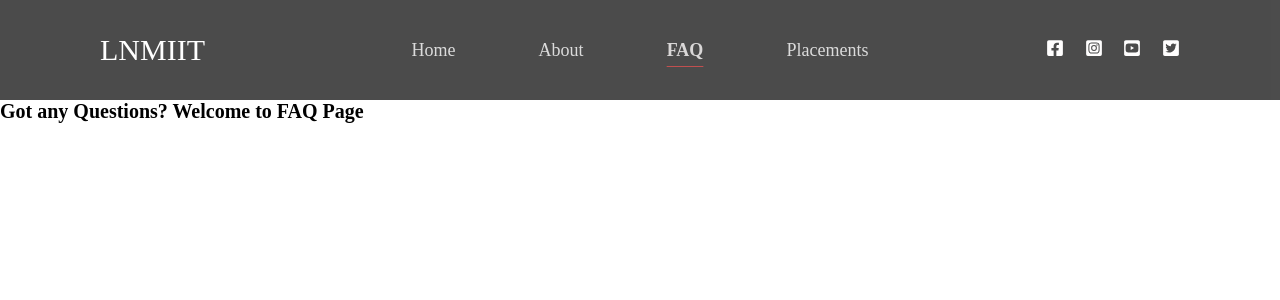
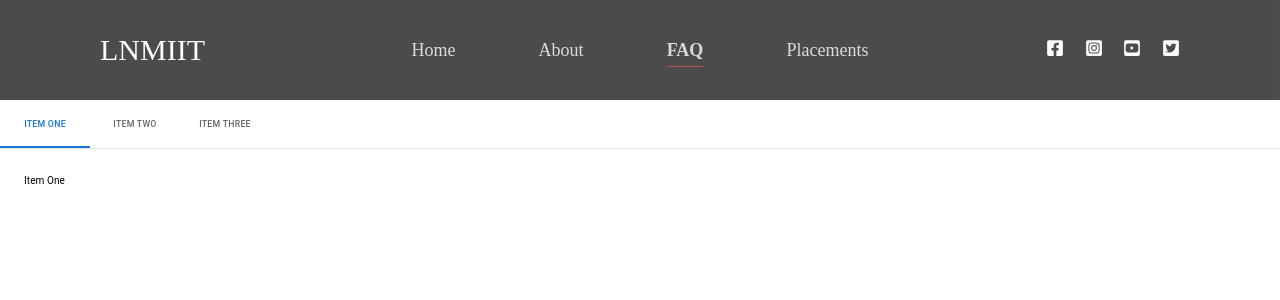
Before and after one commit to raghav-khanna/Student-Admission-Frontend, a React (Create React App) app in the folder frontend/: page /faq in a window 1280 px wide. Shown: the top 300 px of the page. Built offline with nearby package versions, Linux system fonts and the light colour scheme.

Commit message:
Repair Tabs Component

```diff
--- a/frontend/package.json
+++ b/frontend/package.json
@@ -5,6 +5,7 @@
   "dependencies": {
     "@emotion/react": "^11.10.5",
     "@emotion/styled": "^11.10.5",
+    "@mui/lab": "^5.0.0-alpha.106",
     "@mui/material": "^5.10.12",
     "@testing-library/jest-dom": "^5.16.5",
     "@testing-library/react": "^13.4.0",
--- a/frontend/src/Components/Nirnay/Tabs.js
+++ b/frontend/src/Components/Nirnay/Tabs.js
@@ -1,33 +1,68 @@
 import * as React from 'react';
+import PropTypes from 'prop-types';
+import Tabs from '@mui/material/Tabs';
+import Tab from '@mui/material/Tab';
+import Typography from '@mui/material/Typography';
 import Box from '@mui/material/Box';
-import Tab from '@mui/material/Tab';
-import TabContext from '@mui/lab/TabContext';
-import TabList from '@mui/lab/TabList';
-import TabPanel from '@mui/lab/TabPanel';
 
-const Tabs = () => {
-    const [value, setValue] = React.useState('1');
+function TabPanel(props) {
+    const { children, value, index, ...other } = props;
+
+    return (
+        <div
+            role="tabpanel"
+            hidden={value !== index}
+            id={`simple-tabpanel-${index}`}
+            aria-labelledby={`simple-tab-${index}`}
+            {...other}
+        >
+            {value === index && (
+                <Box sx={{ p: 3 }}>
+                    <Typography>{children}</Typography>
+                </Box>
+            )}
+        </div>
+    );
+}
+
+TabPanel.propTypes = {
+    children: PropTypes.node,
+    index: PropTypes.number.isRequired,
+    value: PropTypes.number.isRequired,
+};
+
+function a11yProps(index) {
+    return {
+        id: `simple-tab-${index}`,
+        'aria-controls': `simple-tabpanel-${index}`,
+    };
+}
+
+export default function BasicTabs() {
+    const [value, setValue] = React.useState(0);
 
     const handleChange = (event, newValue) => {
         setValue(newValue);
     };
 
     return (
-        <Box sx={{ width: '100%', typography: 'body1' }}>
-            <TabContext value={value}>
-                <Box sx={{ borderBottom: 1, borderColor: 'divider' }}>
-                    <TabList onChange={handleChange} aria-label="lab API tabs example">
-                        <Tab label="Item One" value="1" />
-                        <Tab label="Item Two" value="2" />
-                        <Tab label="Item Three" value="3" />
-                    </TabList>
-                </Box>
-                <TabPanel value="1">Item One</TabPanel>
-                <TabPanel value="2">Item Two</TabPanel>
-                <TabPanel value="3">Item Three</TabPanel>
-            </TabContext>
+        <Box sx={{ width: '100%' }}>
+            <Box sx={{ borderBottom: 1, borderColor: 'divider' }}>
+                <Tabs value={value} onChange={handleChange} aria-label="basic tabs example">
+                    <Tab label="Item One" {...a11yProps(0)} />
+                    <Tab label="Item Two" {...a11yProps(1)} />
+                    <Tab label="Item Three" {...a11yProps(2)} />
+                </Tabs>
+            </Box>
+            <TabPanel value={value} index={0}>
+                Item One
+            </TabPanel>
+            <TabPanel value={value} index={1}>
+                Item Two
+            </TabPanel>
+            <TabPanel value={value} index={2}>
+                Item Three
+            </TabPanel>
         </Box>
     );
 }
-
-export default Tabs;
--- a/frontend/src/Pages/Faq.js
+++ b/frontend/src/Pages/Faq.js
@@ -1,9 +1,10 @@
 import React from "react";
+import BasicTabs from "../Components/Nirnay/Tabs";
 
 function Faq() {
   return (
     <div>
-      <h1>Got any Questions? Welcome to FAQ Page</h1>
+      <BasicTabs/>
     </div>
   );
 }
```
Also changed, not shown: 1 other file (tests, documents, lock files or other folders).
